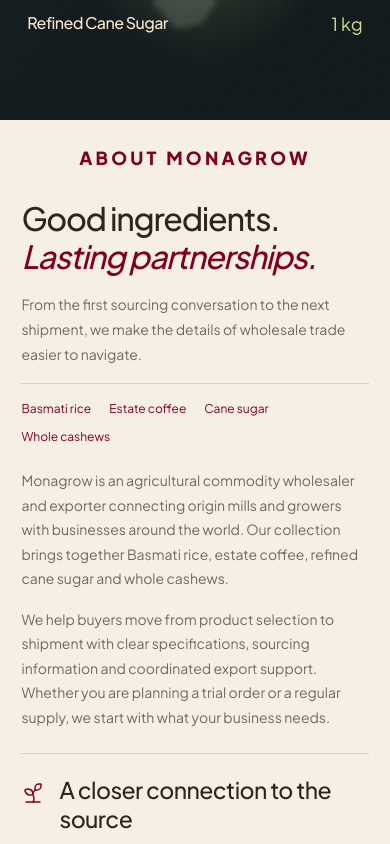
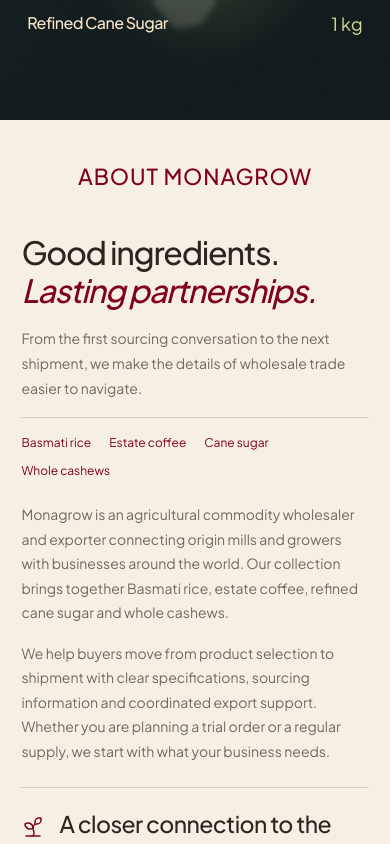
Before and after one commit to techgohypemedia/monogrow, a Next.js app: page / in a window 390 px wide. Shown: the part 3200-4044 px from the top of the page. Built offline with nearby package versions, Linux system fonts and the light colour scheme.

Commit message:
style: update padding and typography for improved layout and readability

```diff
--- a/components/AboutMonagrow.module.css
+++ b/components/AboutMonagrow.module.css
@@ -5,12 +5,12 @@
   --accent: #800020;
   background: var(--paper);
   color: var(--ink);
-  padding: clamp(28px, 3.2vw, 44px) 0 clamp(64px, 7vw, 100px) 0;
+  padding: clamp(44px, 4.5vw, 68px) 0 clamp(64px, 7vw, 100px) 0;
   scroll-margin-top: 90px;
 }
 .container { width: min(1440px, 84%); margin: 0 auto; }
-.eyebrowWrapper { width: 100%; display: flex; justify-content: center; margin-bottom: 28px; }
-.eyebrow { display: flex; align-items: center; justify-content: center; gap: 10px; color: var(--accent); font-size: clamp(20px, 1.8vw, 26px); font-weight: 800; text-transform: uppercase; letter-spacing: .2em; }
+.eyebrowWrapper { width: 100%; display: flex; justify-content: center; margin-bottom: 44px; }
+.eyebrow { display: flex; align-items: center; justify-content: center; gap: 10px; color: var(--accent); font-size: clamp(28px, 2.6vw, 40px); font-weight: 500; text-transform: uppercase; letter-spacing: .04em; text-align: center; }
 .eyebrow > span { width: 7px; height: 7px; border-radius: 50%; background: currentColor; }
 
 .aboutMonagrow { display: grid; grid-template-columns: 1fr 1fr; gap: clamp(32px, 6vw, 100px); }
@@ -33,10 +33,10 @@
 @media (max-height: 700px) { .aboutHeading { position: static; } }
 
 @media (max-width: 767px) {
-  .section { padding: 24px 0 48px 0; }
+  .section { padding: 40px 0 48px 0; }
   .container { width: 89%; }
-  .eyebrowWrapper { margin-bottom: 16px; }
-  .eyebrow { font-size: 18px; letter-spacing: .18em; }
+  .eyebrowWrapper { margin-bottom: 28px; }
+  .eyebrow { font-size: clamp(22px, 5.5vw, 28px); letter-spacing: .04em; }
   .aboutMonagrow { grid-template-columns: 1fr; gap: 22px; }
   .aboutMonagrow h2 { font-size: 32px; margin-top: 12px; }
   .aboutCopy p { font-size: 14px; line-height: 1.75; }
```
